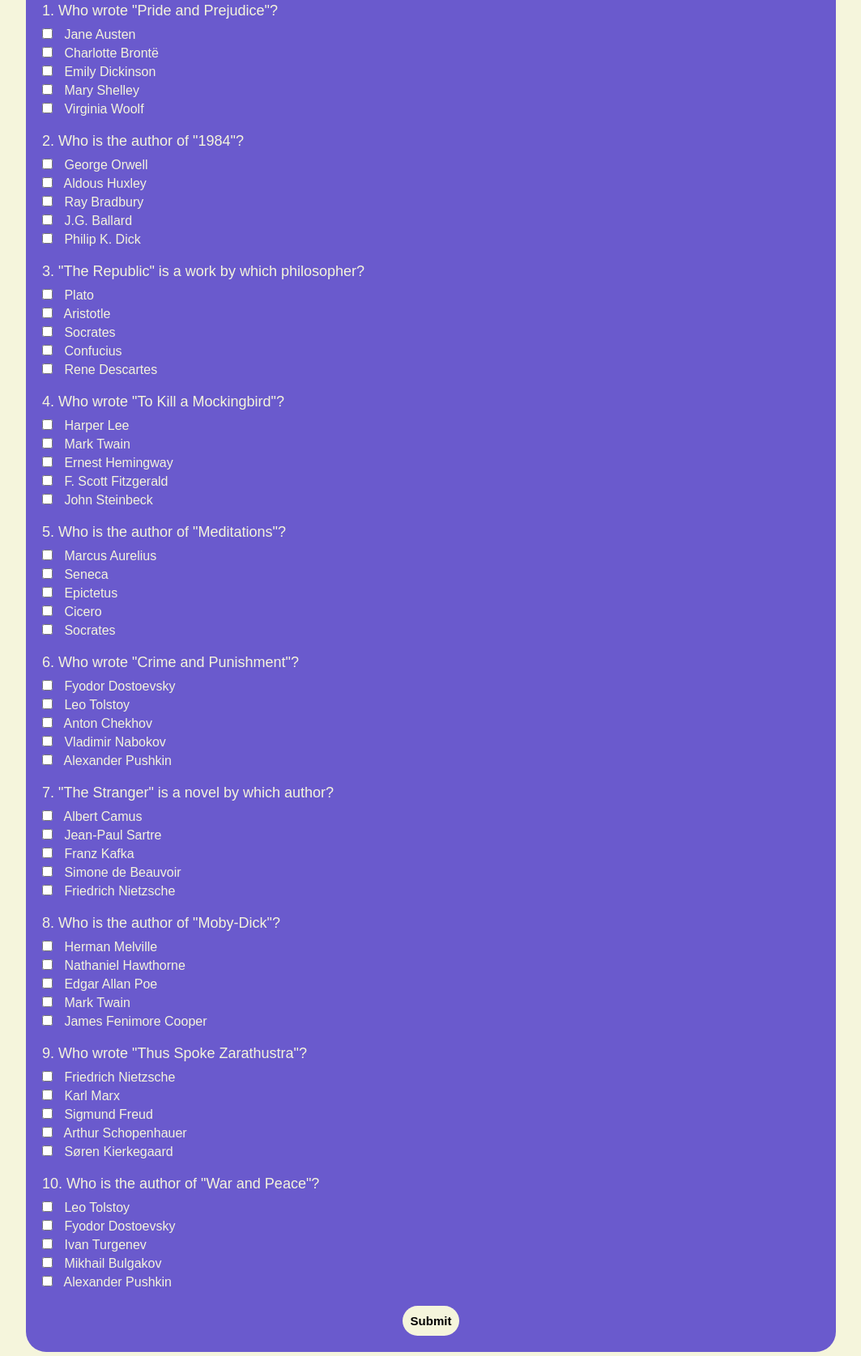
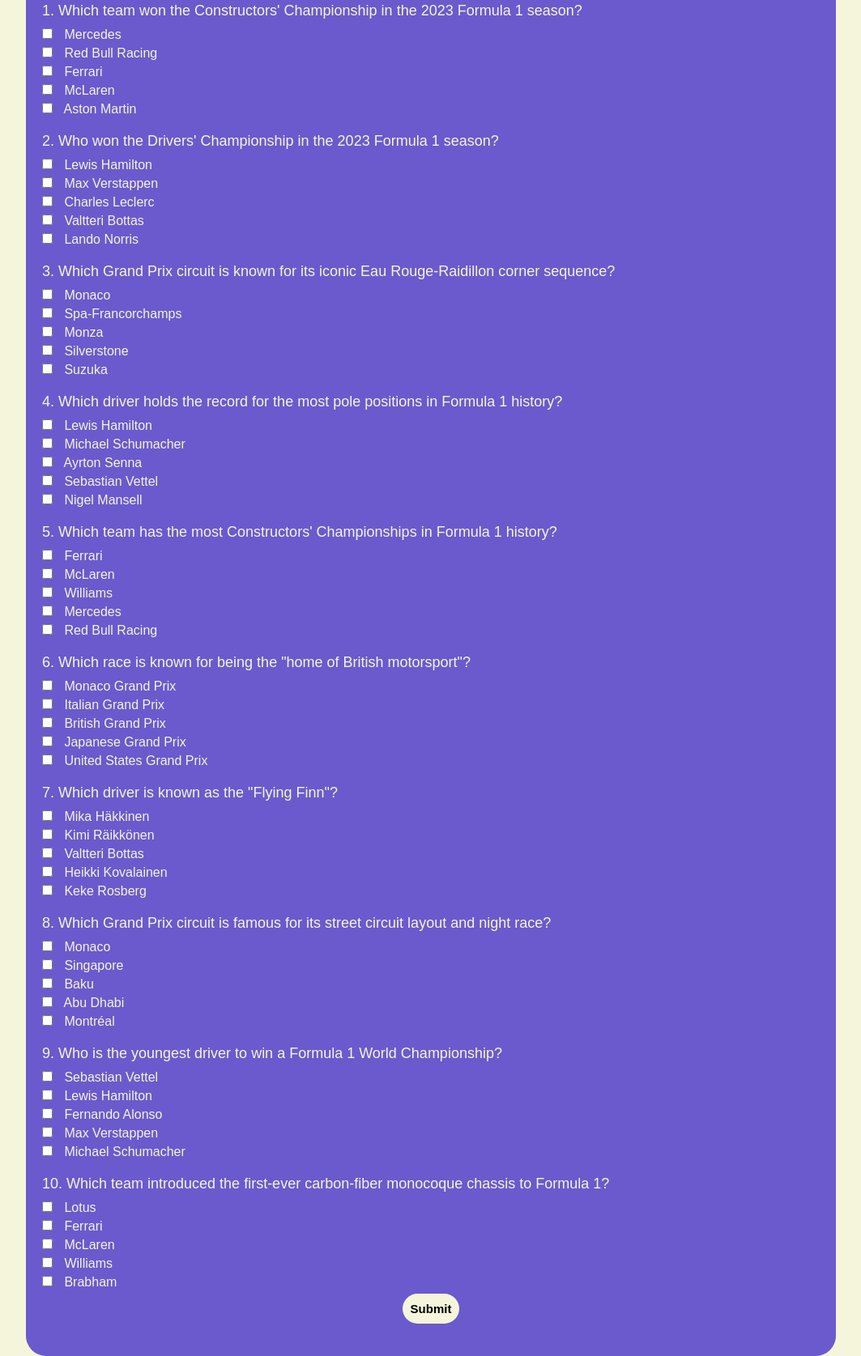
Before and after one commit to harxxhilgg/quiz-impact, a plain HTML site: page index.html in a window 1280 px wide. Shown: the part 377-2052 px from the top of the page at 81% size, without its empty margins (108-1171 px from the left). Drawn offline with Linux system fonts and the light colour scheme.

Commit message:
updated question

```diff
--- a/index.html
+++ b/index.html
@@ -6,7 +6,6 @@
     <link rel="stylesheet" href="style.css">
     <meta name="viewport" content="width=device-width, initial-scale=1.0">
     <title>Questionnaire</title>
-
 </head>
 
 <body>
@@ -23,115 +22,111 @@
             </div>
             <form>
                 <div class="question">
-                    <p>1. Who wrote "Pride and Prejudice"?</p>
+                    <p>1. Which team won the Constructors' Championship in the 2023 Formula 1 season?</p>
                     <div class="options">
-                        <label><input type="checkbox" name="q1" value="Jane Austen"> Jane Austen</label>
-                        <label><input type="checkbox" name="q1" value="Charlotte Brontë"> Charlotte Brontë</label>
-                        <label><input type="checkbox" name="q1" value="Emily Dickinson"> Emily Dickinson</label>
-                        <label><input type="checkbox" name="q1" value="Mary Shelley"> Mary Shelley</label>
-                        <label><input type="checkbox" name="q1" value="Virginia Woolf"> Virginia Woolf</label>
+                        <label><input type="checkbox" name="q1" value="Mercedes"> Mercedes</label>
+                        <label><input type="checkbox" name="q1" value="Red Bull Racing"> Red Bull Racing</label>
+                        <label><input type="checkbox" name="q1" value="Ferrari"> Ferrari</label>
+                        <label><input type="checkbox" name="q1" value="McLaren"> McLaren</label>
+                        <label><input type="checkbox" name="q1" value="Aston Martin"> Aston Martin</label>
                     </div>
                 </div>
 
                 <div class="question">
-                    <p>2. Who is the author of "1984"?</p>
+                    <p>2. Who won the Drivers' Championship in the 2023 Formula 1 season?</p>
                     <div class="options">
-                        <label><input type="checkbox" name="q2" value="George Orwell"> George Orwell</label>
-                        <label><input type="checkbox" name="q2" value="Aldous Huxley"> Aldous Huxley</label>
-                        <label><input type="checkbox" name="q2" value="Ray Bradbury"> Ray Bradbury</label>
-                        <label><input type="checkbox" name="q2" value="J.G. Ballard"> J.G. Ballard</label>
-                        <label><input type="checkbox" name="q2" value="Philip K. Dick"> Philip K. Dick</label>
+                        <label><input type="checkbox" name="q2" value="Lewis Hamilton"> Lewis Hamilton</label>
+                        <label><input type="checkbox" name="q2" value="Max Verstappen"> Max Verstappen</label>
+                        <label><input type="checkbox" name="q2" value="Charles Leclerc"> Charles Leclerc</label>
+                        <label><input type="checkbox" name="q2" value="Valtteri Bottas"> Valtteri Bottas</label>
+                        <label><input type="checkbox" name="q2" value="Lando Norris"> Lando Norris</label>
                     </div>
                 </div>
 
                 <div class="question">
-                    <p>3. "The Republic" is a work by which philosopher?</p>
+                    <p>3. Which Grand Prix circuit is known for its iconic Eau Rouge-Raidillon corner sequence?</p>
                     <div class="options">
-                        <label><input type="checkbox" name="q3" value="Plato"> Plato</label>
-                        <label><input type="checkbox" name="q3" value="Aristotle"> Aristotle</label>
-                        <label><input type="checkbox" name="q3" value="Socrates"> Socrates</label>
-                        <label><input type="checkbox" name="q3" value="Confucius"> Confucius</label>
-                        <label><input type="checkbox" name="q3" value="Rene Descartes"> Rene Descartes</label>
+                        <label><input type="checkbox" name="q3" value="Monaco"> Monaco</label>
+                        <label><input type="checkbox" name="q3" value="Spa-Francorchamps"> Spa-Francorchamps</label>
+                        <label><input type="checkbox" name="q3" value="Monza"> Monza</label>
+                        <label><input type="checkbox" name="q3" value="Silverstone"> Silverstone</label>
+                        <label><input type="checkbox" name="q3" value="Suzuka"> Suzuka</label>
                     </div>
                 </div>
 
                 <div class="question">
-                    <p>4. Who wrote "To Kill a Mockingbird"?</p>
+                    <p>4. Which driver holds the record for the most pole positions in Formula 1 history?</p>
                     <div class="options">
-                        <label><input type="checkbox" name="q4" value="Harper Lee"> Harper Lee</label>
-                        <label><input type="checkbox" name="q4" value="Mark Twain"> Mark Twain</label>
-                        <label><input type="checkbox" name="q4" value="Ernest Hemingway"> Ernest Hemingway</label>
-                        <label><input type="checkbox" name="q4" value="F. Scott Fitzgerald"> F. Scott Fitzgerald</label>
-                        <label><input type="checkbox" name="q4" value="John Steinbeck"> John Steinbeck</label>
+                        <label><input type="checkbox" name="q4" value="Lewis Hamilton"> Lewis Hamilton</label>
+                        <label><input type="checkbox" name="q4" value="Michael Schumacher"> Michael Schumacher</label>
+                        <label><input type="checkbox" name="q4" value="Ayrton Senna"> Ayrton Senna</label>
+                        <label><input type="checkbox" name="q4" value="Sebastian Vettel"> Sebastian Vettel</label>
+                        <label><input type="checkbox" name="q4" value="Nigel Mansell"> Nigel Mansell</label>
                     </div>
                 </div>
 
                 <div class="question">
-                    <p>5. Who is the author of "Meditations"?</p>
+                    <p>5. Which team has the most Constructors' Championships in Formula 1 history?</p>
                     <div class="options">
-                        <label><input type="checkbox" name="q5" value="Marcus Aurelius"> Marcus Aurelius</label>
-                        <label><input type="checkbox" name="q5" value="Seneca"> Seneca</label>
-                        <label><input type="checkbox" name="q5" value="Epictetus"> Epictetus</label>
-                        <label><input type="checkbox" name="q5" value="Cicero"> Cicero</label>
-                        <label><input type="checkbox" name="q5" value="Socrates"> Socrates</label>
+                        <label><input type="checkbox" name="q5" value="Ferrari"> Ferrari</label>
+                        <label><input type="checkbox" name="q5" value="McLaren"> McLaren</label>
+                        <label><input type="checkbox" name="q5" value="Williams"> Williams</label>
+                        <label><input type="checkbox" name="q5" value="Mercedes"> Mercedes</label>
+                        <label><input type="checkbox" name="q5" value="Red Bull Racing"> Red Bull Racing</label>
                     </div>
                 </div>
 
                 <div class="question">
-                    <p>6. Who wrote "Crime and Punishment"?</p>
+                    <p>6. Which race is known for being the "home of British motorsport"?</p>
                     <div class="options">
-                        <label><input type="checkbox" name="q6" value="Fyodor Dostoevsky"> Fyodor Dostoevsky</label>
-                        <label><input type="checkbox" name="q6" value="Leo Tolstoy"> Leo Tolstoy</label>
-                        <label><input type="checkbox" name="q6" value="Anton Chekhov"> Anton Chekhov</label>
-                        <label><input type="checkbox" name="q6" value="Vladimir Nabokov"> Vladimir Nabokov</label>
-                        <label><input type="checkbox" name="q6" value="Alexander Pushkin"> Alexander Pushkin</label>
+                        <label><input type="checkbox" name="q6" value="Monaco Grand Prix"> Monaco Grand Prix</label>
+                        <label><input type="checkbox" name="q6" value="Italian Grand Prix"> Italian Grand Prix</label>
+                        <label><input type="checkbox" name="q6" value="British Grand Prix"> British Grand Prix</label>
+                        <label><input type="checkbox" name="q6" value="Japanese Grand Prix"> Japanese Grand Prix</label>
+                        <label><input type="checkbox" name="q6" value="United States Grand Prix"> United States Grand Prix</label>
+                    </div>
+                </div>
+                <div class="question">
+                    <p>7. Which driver is known as the "Flying Finn"?</p>
+                    <div class="options">
+                        <label><input type="checkbox" name="q7" value="Mika Häkkinen"> Mika Häkkinen</label>
+                        <label><input type="checkbox" name="q7" value="Kimi Räikkönen"> Kimi Räikkönen</label>
+                        <label><input type="checkbox" name="q7" value="Valtteri Bottas"> Valtteri Bottas</label>
+                        <label><input type="checkbox" name="q7" value="Heikki Kovalainen"> Heikki Kovalainen</label>
+                        <label><input type="checkbox" name="q7" value="Keke Rosberg"> Keke Rosberg</label>
                     </div>
                 </div>
 
                 <div class="question">
-                    <p>7. "The Stranger" is a novel by which author?</p>
+                    <p>8. Which Grand Prix circuit is famous for its street circuit layout and night race?</p>
                     <div class="options">
-                        <label><input type="checkbox" name="q7" value="Albert Camus"> Albert Camus</label>
-                        <label><input type="checkbox" name="q7" value="Jean-Paul Sartre"> Jean-Paul Sartre</label>
-                        <label><input type="checkbox" name="q7" value="Franz Kafka"> Franz Kafka</label>
-                        <label><input type="checkbox" name="q7" value="Simone de Beauvoir"> Simone de Beauvoir</label>
-                        <label><input type="checkbox" name="q7" value="Friedrich Nietzsche"> Friedrich Nietzsche</label>
+                        <label><input type="checkbox" name="q8" value="Monaco"> Monaco</label>
+                        <label><input type="checkbox" name="q8" value="Singapore"> Singapore</label>
+                        <label><input type="checkbox" name="q8" value="Baku"> Baku</label>
+                        <label><input type="checkbox" name="q8" value="Abu Dhabi"> Abu Dhabi</label>
+                        <label><input type="checkbox" name="q8" value="Montréal"> Montréal</label>
+                    </div>
+                </div>
+                <div class="question">
+                    <p>9. Who is the youngest driver to win a Formula 1 World Championship?</p>
+                    <div class="options">
+                        <label><input type="checkbox" name="q9" value="Sebastian Vettel"> Sebastian Vettel</label>
+                        <label><input type="checkbox" name="q9" value="Lewis Hamilton"> Lewis Hamilton</label>
+                        <label><input type="checkbox" name="q9" value="Fernando Alonso"> Fernando Alonso</label>
+                        <label><input type="checkbox" name="q9" value="Max Verstappen"> Max Verstappen</label>
+                        <label><input type="checkbox" name="q9" value="Michael Schumacher"> Michael Schumacher</label>
                     </div>
                 </div>
 
                 <div class="question">
-                    <p>8. Who is the author of "Moby-Dick"?</p>
+                    <p>10. Which team introduced the first-ever carbon-fiber monocoque chassis to Formula 1?</p>
                     <div class="options">
-                        <label><input type="checkbox" name="q8" value="Herman Melville"> Herman Melville</label>
-                        <label><input type="checkbox" name="q8" value="Nathaniel Hawthorne"> Nathaniel Hawthorne</label>
-                        <label><input type="checkbox" name="q8" value="Edgar Allan Poe"> Edgar Allan Poe</label>
-                        <label><input type="checkbox" name="q8" value="Mark Twain"> Mark Twain</label>
-                        <label><input type="checkbox" name="q8" value="James Fenimore Cooper"> James Fenimore
-                            Cooper</label>
+                        <label><input type="checkbox" name="q10" value="Lotus"> Lotus</label>
+                        <label><input type="checkbox" name="q10" value="Ferrari"> Ferrari</label>
+                        <label><input type="checkbox" name="q10" value="McLaren"> McLaren</label>
+                        <label><input type="checkbox" name="q10" value="Williams"> Williams</label>
+                        <label><input type="checkbox" name="q10" value="Brabham"> Brabham</label>
                     </div>
-                </div>
-
-                <div class="question">
-                    <p>9. Who wrote "Thus Spoke Zarathustra"?</p>
-                    <div class="options">
-                        <label><input type="checkbox" name="q9" value="Friedrich Nietzsche"> Friedrich Nietzsche</label>
-                        <label><input type="checkbox" name="q9" value="Karl Marx"> Karl Marx</label>
-                        <label><input type="checkbox" name="q9" value="Sigmund Freud"> Sigmund Freud</label>
-                        <label><input type="checkbox" name="q9" value="Arthur Schopenhauer"> Arthur Schopenhauer</label>
-                        <label><input type="checkbox" name="q9" value="Søren Kierkegaard"> Søren Kierkegaard</label>
-                    </div>
-                </div>
-
-                <div class="question">
-                    <p>10. Who is the author of "War and Peace"?</p>
-                    <div class="options">
-                        <label><input type="checkbox" name="q10" value="Leo Tolstoy"> Leo Tolstoy</label>
-                        <label><input type="checkbox" name="q10" value="Fyodor Dostoevsky"> Fyodor Dostoevsky</label>
-                        <label><input type="checkbox" name="q10" value="Ivan Turgenev"> Ivan Turgenev</label>
-                        <label><input type="checkbox" name="q10" value="Mikhail Bulgakov"> Mikhail Bulgakov</label>
-                        <label><input type="checkbox" name="q10" value="Alexander Pushkin"> Alexander Pushkin</label>
-                    </div>
-                </div>
                 <button class="submit-button" type="submit-button">Submit</button>
 
             </form>
```
